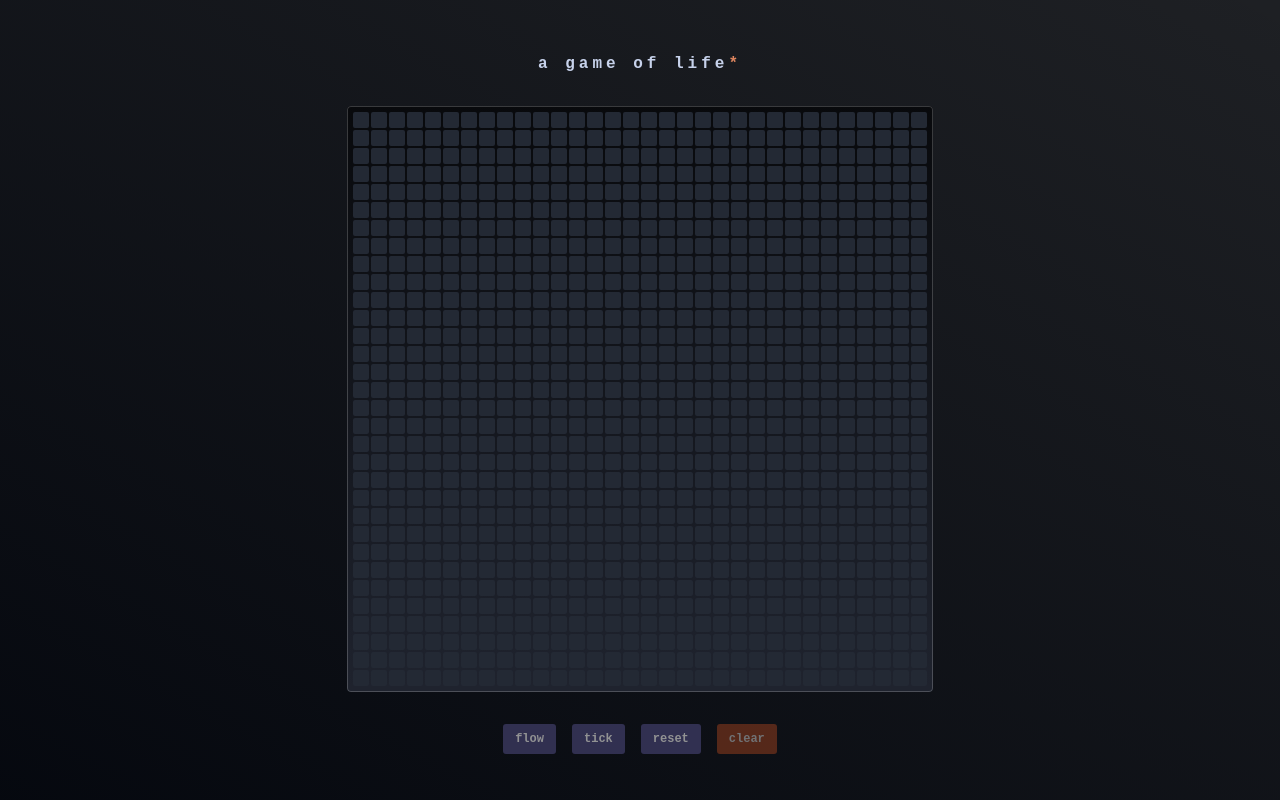
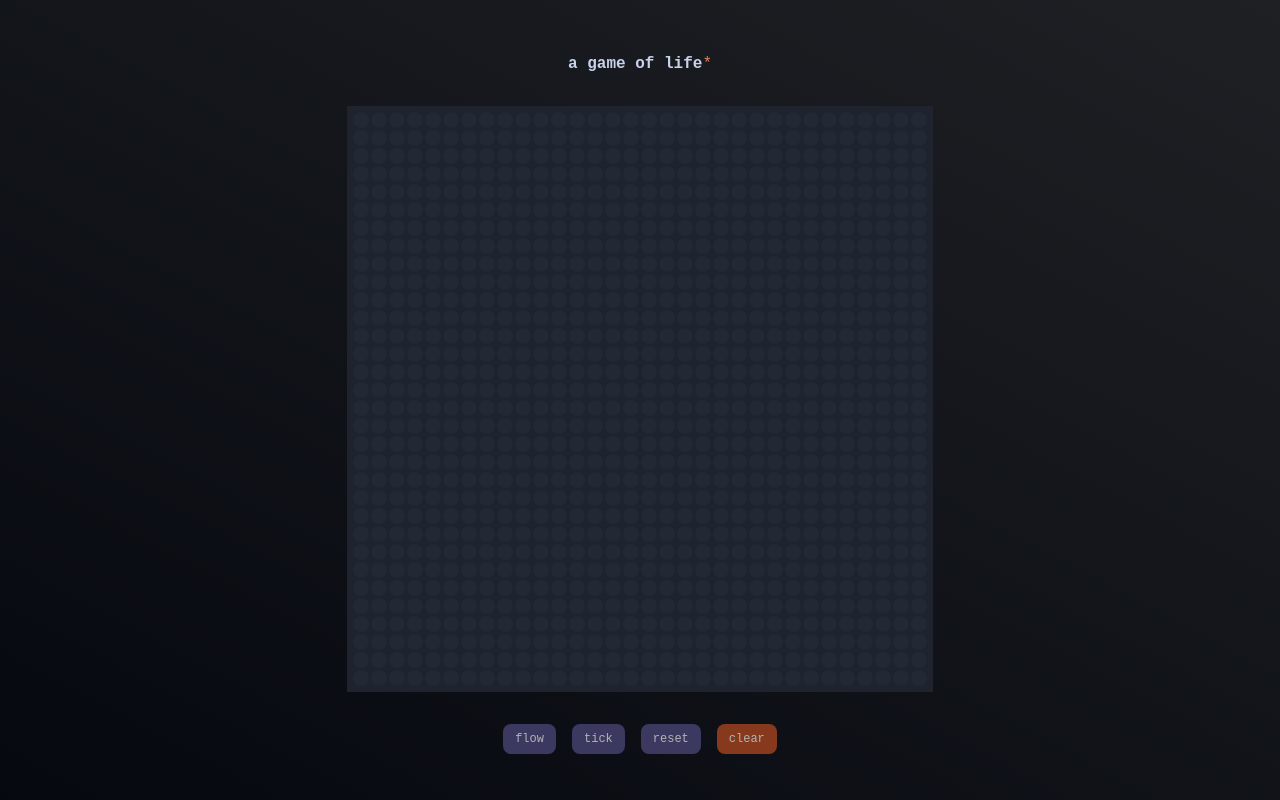
Before and after one commit to hufort/cellular-automata, a React (Vite) app: page / in a window 1280 px wide. Built offline with nearby package versions, Linux system fonts and the light colour scheme.

Commit message:
style(/components): simplify css impl

```diff
--- a/src/components/particle.css
+++ b/src/components/particle.css
@@ -1,31 +1,18 @@
 .particle {
   appearance: none;
   border: none;
-  border-radius: 0.125rem;
   background: hsl(217deg 20% 17%);
-  font-family: monospace;
-  color: white;
   cursor: cell;
+  outline: none;
   padding: 0;
   width: 100%;
   height: 100%;
 }
 
 .particle:hover {
-  background-color: hsl(217deg 20% 27%);
+  background: hsl(217deg 20% 27%);
 }
 
 .particle.life {
-  background: linear-gradient(
-    to top,
-    hsl(16, 64%, 52%) 0%,
-    hsl(16, 64%, 52%) 30%,
-    hsl(18, 65%, 62%) 30%,
-    hsl(18, 65%, 62%) 80%,
-    hsl(18, 65%, 62%) 80%,
-    hsl(18, 65%, 82%) 80%,
-    hsl(18, 65%, 82%) 100%
-  );
-  box-shadow: inset 0px 2px 1px hsl(18, 65%, 82%);
-  border-radius: 1rem;
+  background: hsl(16, 64%, 52%) 30%;
 }
--- a/src/components/spatial-substrate.css
+++ b/src/components/spatial-substrate.css
@@ -1,14 +1,9 @@
 .spatial-substrate {
-  background: hsl(222deg 20% 15%)
-    linear-gradient(180deg, hsl(222deg 20% 4%), transparent);
+  background: hsl(222deg 20% 15%);
   max-width: calc(100vw - 2rem);
   max-height: calc(100vw - 2rem);
   overflow: auto;
   display: grid;
   gap: 2px;
   padding: 0.375rem;
-  border-radius: 0.25rem;
-  box-shadow: hsl(0deg 0% 100%) 0px 0px 0px 0px inset,
-    hsl(0deg 0% 100% / 20%) 0px 0px 0px 1px inset,
-    hsl(0deg 0% 0% / 0%) 0px 0px 0px 0px;
 }
--- a/src/components/time-controller.css
+++ b/src/components/time-controller.css
@@ -4,68 +4,45 @@
 }
 
 .time-controller button {
-  background-color: hsl(243deg 20% 40%);
+  appearance: none;
+  background: hsl(243deg 20% 40%);
   border: none;
   color: hsl(243deg 75% 98%);
+  cursor: pointer;
+  font-family: monospace;
+  font-size: 12px;
+  outline: none;
   padding: 6px 12px;
-  text-align: center;
-  text-decoration: none;
-  display: inline-block;
-  font-size: 12px;
-  font-family: "Courier New", Courier, monospace;
-  font-weight: 600;
-  cursor: pointer;
-  border-radius: 3px;
-  transition: background-color 0.2s, box-shadow 0.1s;
-  box-shadow: hsl(0deg 0% 100%) 0px 0px 0px 0px inset,
-    hsl(0deg 0% 100% / 10%) 0px 0px 0px 1px inset,
-    hsl(0deg 0% 0% / 0%) 0px 0px 0px 0px;
 }
 
 .time-controller button:hover {
-  background-color: hsl(243deg 20% 45%);
-  box-shadow: hsl(0deg 0% 100%) 0px 0px 0px 0px inset,
-    hsl(0deg 0% 100% / 20%) 0px 0px 0px 1px inset,
-    hsl(0deg 0% 0% / 0%) 0px 0px 0px 0px;
+  background: hsl(243deg 20% 45%);
 }
 
 .time-controller button:active {
-  background-color: hsl(243deg 28% 40%);
-  transform: translateY(0.5px);
+  background: hsl(243deg 28% 40%);
 }
 
 .time-controller button:disabled {
-  background-color: hsl(243deg 25% 30%);
+  background: hsl(243deg 25% 30%);
   color: hsl(243deg 0% 70%);
   cursor: not-allowed;
-  box-shadow: none;
-  opacity: 0.8;
 }
 
 .time-controller button.destroy {
-  background-color: hsl(16, 64%, 52%);
-  box-shadow: hsl(0deg 0% 100%) 0px 0px 0px 0px inset,
-    hsl(0deg 0% 100% / 10%) 0px 0px 0px 1px inset,
-    hsl(0deg 0% 0% / 0%) 0px 0px 0px 0px;
-  color: hsl(243deg 75% 98%);
+  background: hsl(16, 64%, 52%);
 }
 
 .time-controller button.destroy:hover {
-  background-color: hsl(16, 64%, 55%);
-  box-shadow: hsl(0deg 0% 100%) 0px 0px 0px 0px inset,
-    hsl(0deg 0% 100% / 20%) 0px 0px 0px 1px inset,
-    hsl(0deg 0% 0% / 0%) 0px 0px 0px 0px;
+  background: hsl(16, 64%, 55%);
 }
 
 .time-controller button.destroy:active {
-  background-color: hsl(16, 64%, 49%);
-  transform: translateY(0.5px);
+  background: hsl(16, 64%, 49%);
 }
 
 .time-controller button.destroy:disabled {
-  background-color: hsl(16, 64%, 32%);
+  background: hsl(16, 64%, 32%);
   color: hsl(353deg 0% 70%);
   cursor: not-allowed;
-  box-shadow: none;
-  opacity: 0.6;
 }
--- a/src/components/title.css
+++ b/src/components/title.css
@@ -1,14 +1,12 @@
 .title {
   color: hsl(222deg 47% 85%);
   font-size: 1rem;
-  letter-spacing: 0.25rem;
 }
 
 .title a {
   color: hsl(18, 65%, 62%);
+  cursor: pointer;
   text-decoration: none;
-  cursor: pointer;
-  font-weight: 700;
 }
 
 .title a:hover {
```
